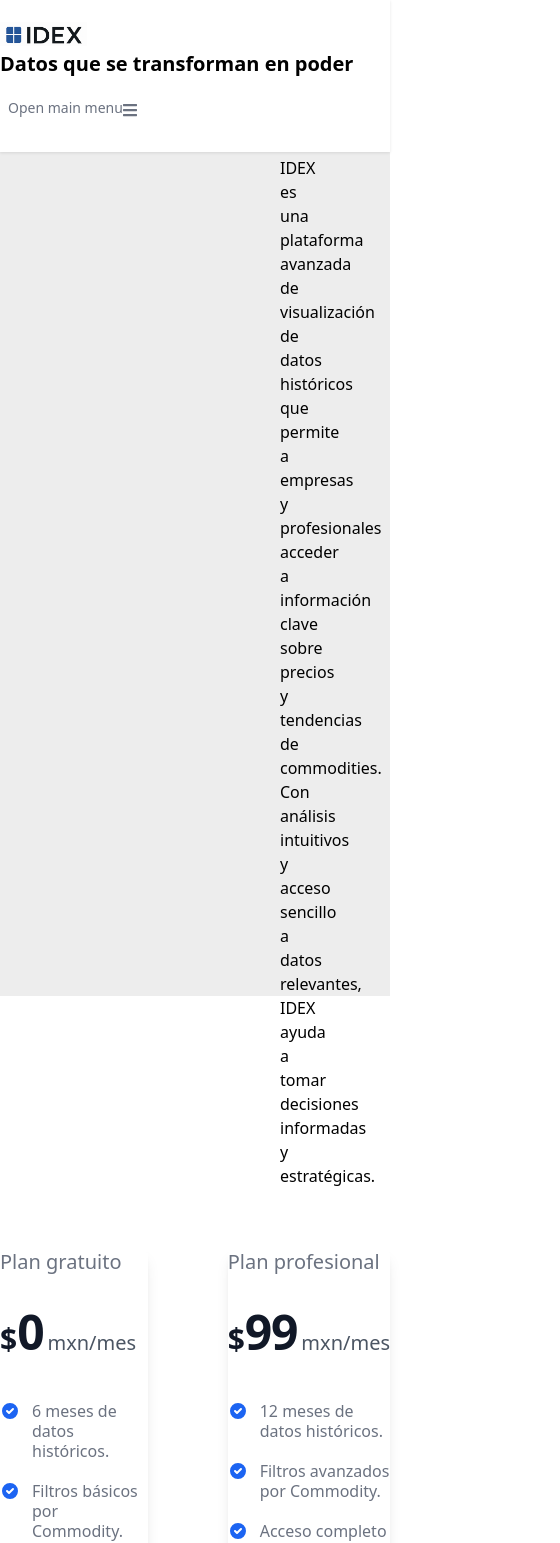
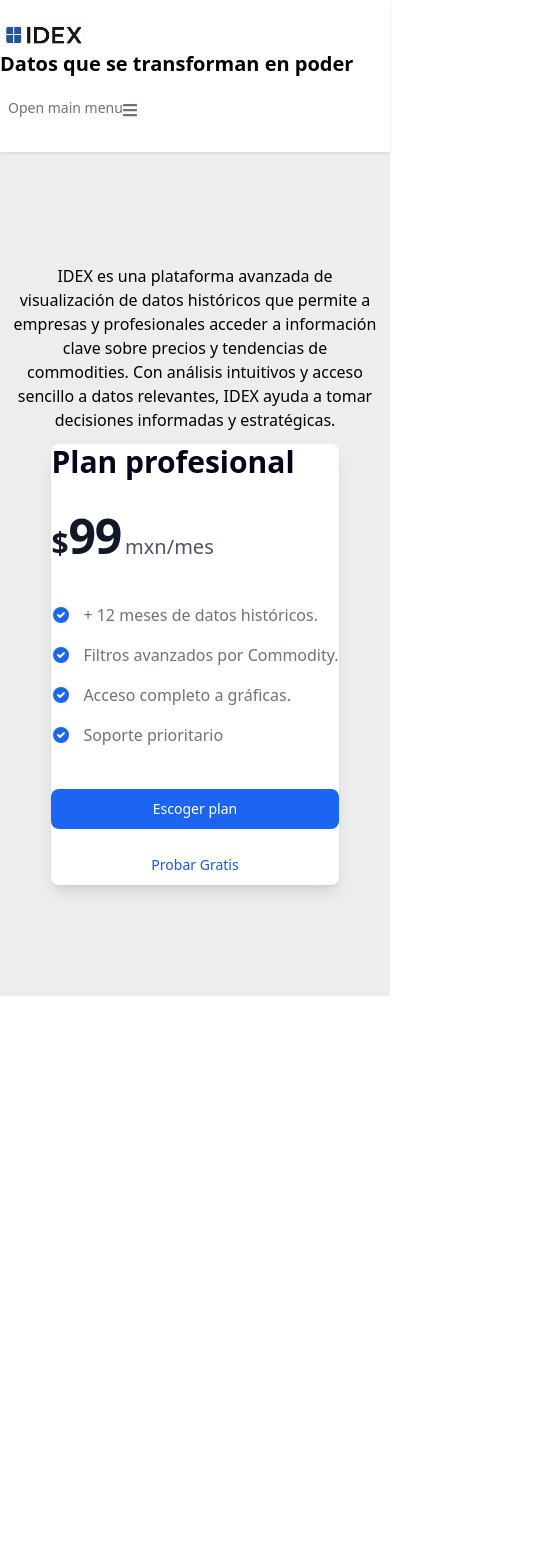
Before and after one commit to ALEXRTONE/aaa, a React (Vite) app in the folder idex/client/: page / in a window 390 px wide. Shown: the top 1543 px of the page, 560 px wide, since content can reach past the window. After the commit the page ends 996 px from the top, so only its background shows below. Built offline with nearby package versions, Linux system fonts and the light colour scheme.

Commit message:
Responsive LandingPage

```diff
--- a/idex/client/src/components/Header.tsx
+++ b/idex/client/src/components/Header.tsx
@@ -48,37 +48,36 @@
             <div className="flex flex-col md:items-center md:grid md:grid-cols-4 md:gap-4">
 
               <NavbarLink active={loc.pathname=='/perfil'}>
-                  <Link className={`hover:text-blue-500 text-${loc.pathname=='/perfil'?"white":"black"} md:text-black`} to={'/perfil'}>👤 Perfil de usuario</Link>
+                <Link className={`hover:text-blue-500 text-${loc.pathname=='/perfil'?"white":"black"} md:text-black`} to={'/perfil'}>Perfil de usuario</Link>
               </NavbarLink>
 
 
 
               <NavbarLink active={loc.pathname=='/home'}>
-                  <Link className={`hover:text-blue-500 text-${loc.pathname=='/home'?"white":"black"} md:text-black`} to={'/home'}>📊 Datos Históricos</Link>
+                <Link className={`hover:text-blue-500 text-${loc.pathname=='/home'?"white":"black"} md:text-black`} to={'/home'}>Datos Históricos</Link>
               </NavbarLink>
 
 
 
               <NavbarLink active={loc.pathname=='/costos'}>
-                  <Link className={`hover:text-blue-500 text-${loc.pathname=='/costos'?"white":"black"} md:text-black`} to={"/costos"}>📈 Estructura de Costos</Link>
+                <Link className={`hover:text-blue-500 text-${loc.pathname=='/costos'?"white":"black"} md:text-black`} to={"/costos"}>Estructura de Costos</Link>
               </NavbarLink>
-
 
 
               <Button className="mt-1" outline color="red" onClick={handleLogOut}>
                   Cerrar sesión
               </Button>
-
-
           </div>
 
           </NavbarCollapse>
 
         ) : (
           <NavbarCollapse>
+            <Link to="/login" >
               <Button outline className="hover:bg-blue-500" color="blue">
                   Iniciar sesión
               </Button>
+            </Link>
           </NavbarCollapse>
         )}
       </Navbar>
--- a/idex/client/src/components/PriceCard.tsx
+++ b/idex/client/src/components/PriceCard.tsx
@@ -8,13 +8,14 @@
     filtros: string,
     acceso: string,
     soporte?: boolean,
-    link: string
+    linkPro: string,
+    linkGratis: string,
 }
 
 export function PriceCard(props: IPrice) {
   return (
-    <Card className="max-w-sm dark:bg-[#ffffffe6] border-l shadow-lg" style={{border: 'transparent'}}>
-      <h5 className="mb-4 text-xl font-medium text-gray-500 dark:text-gray-500">Plan {props.plan}</h5>
+    <Card className="dark:bg-[#ffffffe6] border-l shadow-lg" style={{border: 'transparent'}}>
+      <h2 className="mb-4 text-3xl font-bold text-slate-950">Plan {props.plan}</h2>
       <div className="flex items-baseline text-gray-900 dark:text-dark">
         <span className="text-3xl font-semibold">$</span>
         <span className="text-5xl font-bold tracking-tight">{props.precio}</span>
@@ -34,7 +35,7 @@
               clipRule="evenodd"
             />
           </svg>
-          <span className="text-base font-normal leading-tight text-gray-500 dark:text-gray-500">{props.meses} meses de datos históricos.</span>
+          <span className="text-base font-normal leading-tight text-gray-500 dark:text-gray-500">+ {props.meses} meses de datos históricos.</span>
         </li>
         <li className="flex space-x-3">
           <svg
@@ -84,7 +85,7 @@
           <span className="text-base font-normal leading-tight text-gray-500">Soporte prioritario</span>
         </li> : <></>}
       </ul>
-      <Link to={props.link}>
+      <Link to={props.linkPro}>
         <button
             type="button"
             className="inline-flex w-full justify-center rounded-lg bg-blue-600 px-5 py-2.5 text-center text-sm font-medium text-white hover:bg-blue-700 focus:outline-none focus:ring-4 focus:ring-blue-200 dark:focus:ring-blue-900"
@@ -92,6 +93,15 @@
             Escoger plan
         </button>
       </Link>
+
+      <Link to={props.linkGratis}>
+        <button
+            type="button"
+            className="inline-flex w-full justify-center rounded-lg bg-transparent px-5 py-2.5 text-center text-sm font-medium text-blue-700 hover:cursor-pointer focus:outline-none focus:ring-4 focus:ring-blue-200 dark:focus:ring-blue-900"
+        >
+            Probar Gratis
+        </button>
+      </Link>
     </Card>
   );
 }
--- a/idex/client/src/pages/LandingPage.tsx
+++ b/idex/client/src/pages/LandingPage.tsx
@@ -2,15 +2,6 @@
 import PriceCard from '../components/PriceCard'
 
 const LandingPage = () => {
-    const gratis = {
-        plan: 'gratuito',
-        precio: 0,
-        meses: 6,
-        filtros: 'básicos',
-        acceso: 'limitado',
-        soporte: false,
-        link: '/signup'
-    }
     const pro = {
         plan: 'profesional',
         precio: 99,
@@ -18,22 +9,22 @@
         filtros: 'avanzados',
         acceso: 'completo',
         soporte: true,
-        link: 'https://buy.stripe.com/test_bJe4gBbiT8mc81d1AocAo02'
-    }
+        linkPro: 'https://buy.stripe.com/test_bJe4gBbiT8mc81d1AocAo02',
+        linkGratis: '/signup',
+}
 
     return (
-        <>
-        <Header />
-        <div className='content-center h-screen bg-[#ededed]'>
-            <p className='mt-1 pl-70 pr-70 mb-15 text-center'>
-                IDEX es una plataforma avanzada de visualización de datos históricos que permite a empresas y profesionales acceder a información clave sobre precios y tendencias de commodities. Con análisis intuitivos y acceso sencillo a datos relevantes, IDEX ayuda a tomar decisiones informadas y estratégicas.
-            </p>
-            <div className='flex justify-center gap-20 w-screen'>
-                <PriceCard {...gratis}  />
-                <PriceCard {...pro}  />
+        <div>
+            <Header />
+            <div className='content-center h-dvh bg-[#ededed]'>
+                <p className='flex m-3 md:my-5 md:mx-40 text-center'>
+                    IDEX es una plataforma avanzada de visualización de datos históricos que permite a empresas y profesionales acceder a información clave sobre precios y tendencias de commodities. Con análisis intuitivos y acceso sencillo a datos relevantes, IDEX ayuda a tomar decisiones informadas y estratégicas.
+                </p>
+                <div className='flex justify-center gap-20 w-screen mb-3'>
+                    <PriceCard {...pro}  />
+                </div>
             </div>
         </div>
-        </>
     )
 }
 
```
Lines whose indentation alone changed are shown as unchanged.
